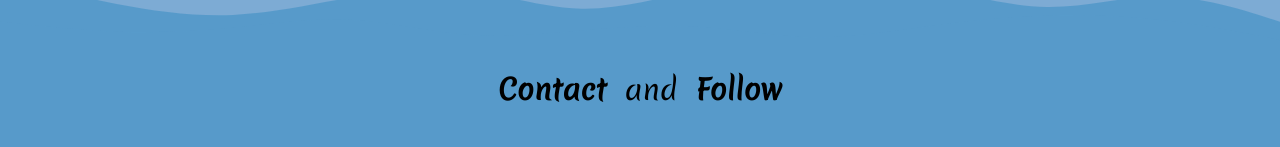
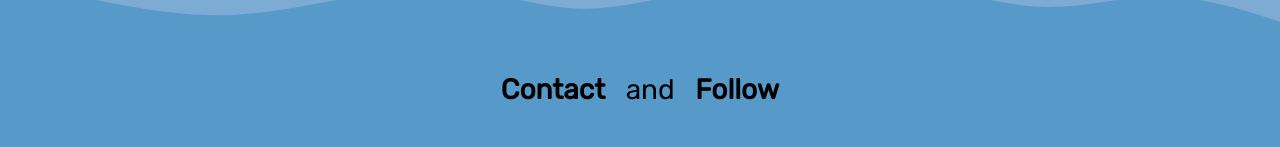
Before and after one commit to Kreez81/yogchetna, a React (Create React App) app: page / in a window 1280 px wide. Shown: the part 2315-2462 px from the top of the page. Built offline with nearby package versions, Linux system fonts and the light colour scheme.

Commit message:
email added

```diff
--- a/src/Components/Forthpage/Forth.css
+++ b/src/Components/Forthpage/Forth.css
@@ -24,7 +24,8 @@
     font-size: 3.5vmin;
     margin-top: 8vh;
     /* font-weight: 700; */
-    font-family: 'Merienda', cursive;
+    /* font-family: 'Merienda', cursive; */
+    font-family: 'Rubik', sans-serif;
     height: 5vh;
     width: 100%;
 }
--- a/src/Components/Forthpage/Forth.jsx
+++ b/src/Components/Forthpage/Forth.jsx
@@ -6,13 +6,13 @@ function Forth() {
   return (
     <div className='forthbody' id='frtpage'>
       <section className='followmain'>
-             <header className='conhead'><strong>Contact</strong> &nbsp; and &nbsp; <strong>Follow</strong></header>
+             <header className='conhead'><strong>Contact</strong> &nbsp;&nbsp; and &nbsp;&nbsp; <strong>Follow</strong></header>
              <section className='confolbox'>
 
               <div className='conbox'>
               <ul>
                 <li><FaPhoneAlt className='icon'/>&nbsp; +91-6263757605</li>
-                <li><a href='mailto:karan.p2001hello@gmail.com' target="_blank" rel="noopener noreferrer"><MdEmail className='icon'/>&nbsp;  chetna.pawar@gmail.com</a></li>
+                <li><a href='mailto:pawarchetna0808@gmail.com' target="_blank" rel="noopener noreferrer"><MdEmail className='icon'/>&nbsp;  chetna.pawar@gmail.com</a></li>
               </ul>
              </div>
              <div className='folbox'>
```
